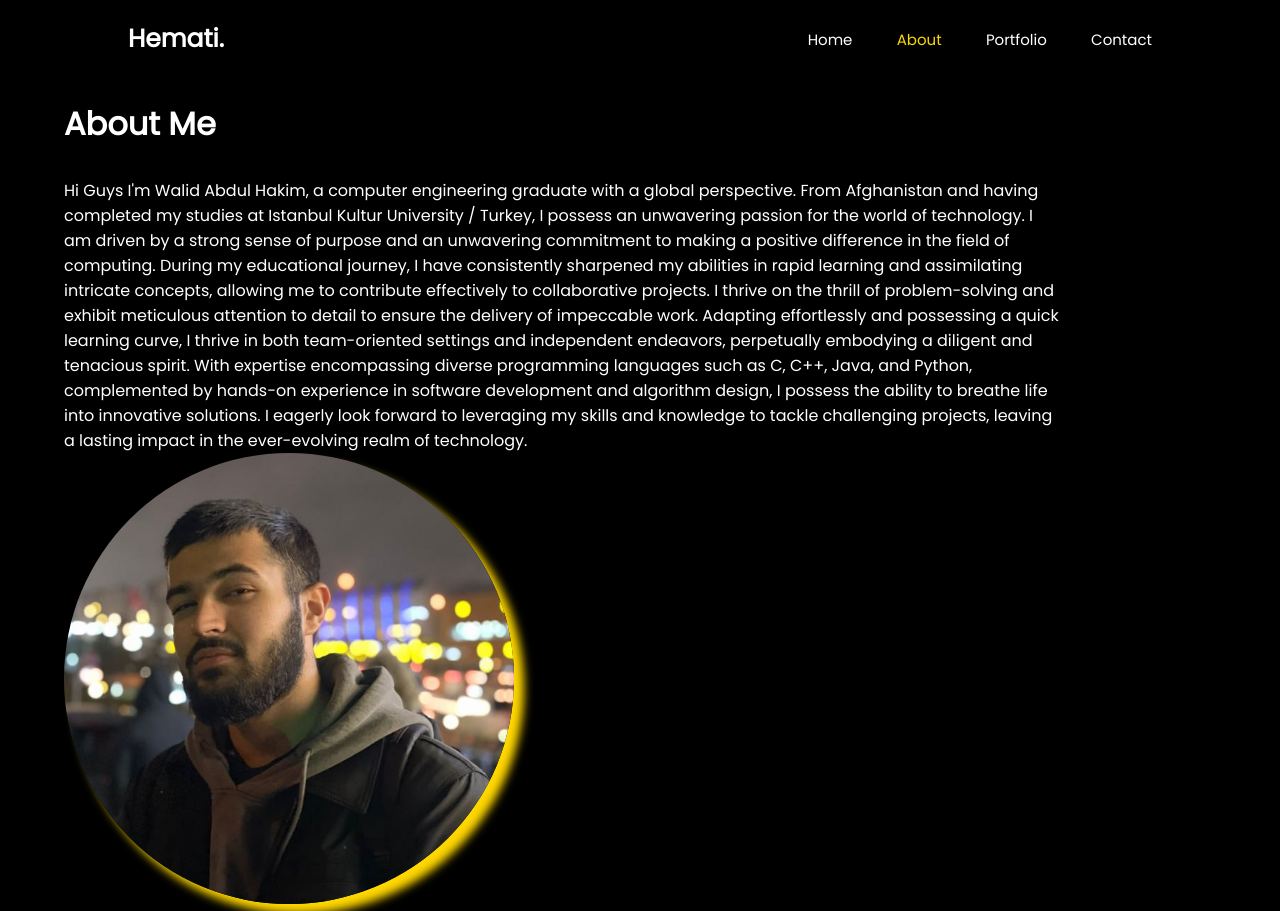
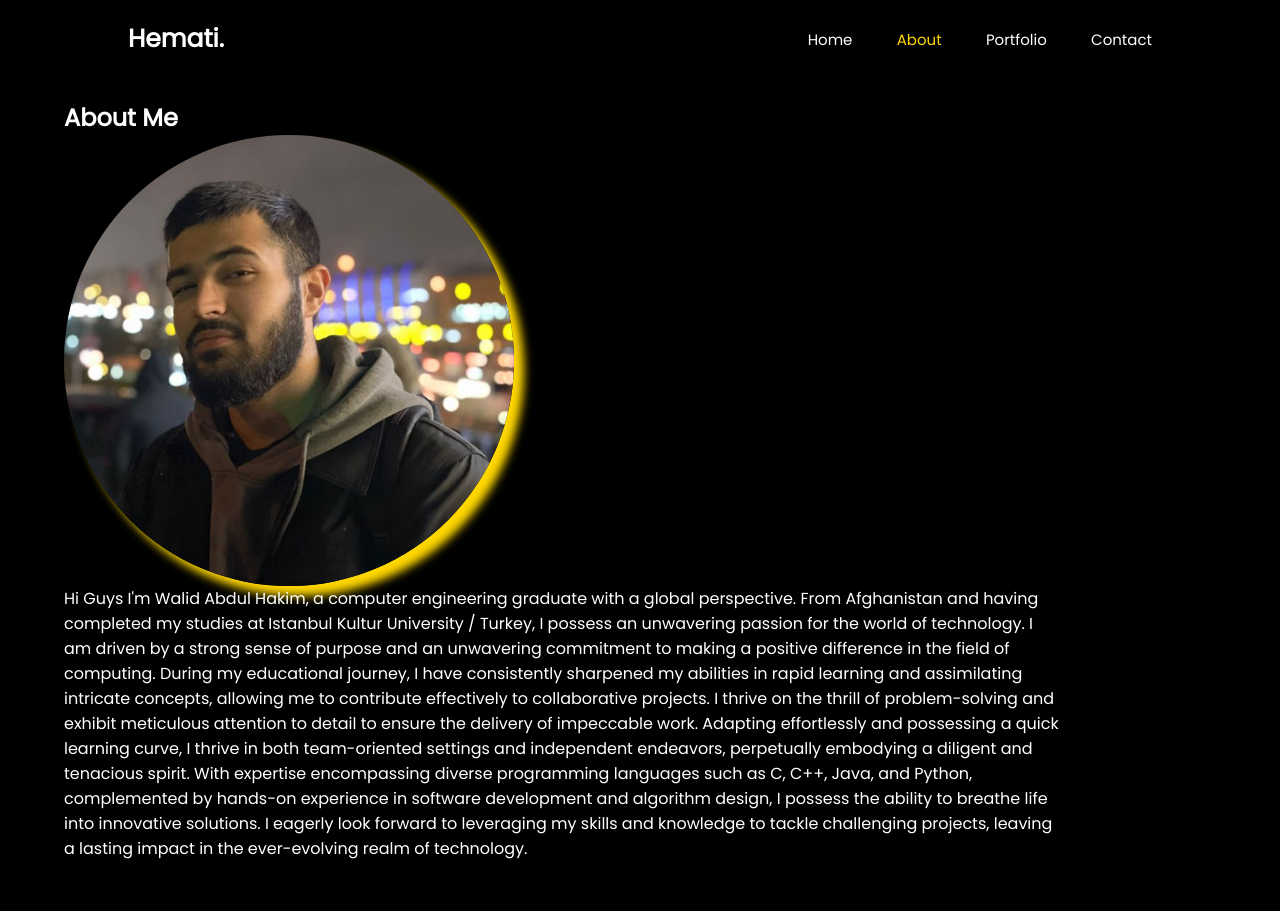
Before and after one commit to walidabdulhakim/walidabdulhakim.github.io, a plain HTML site: page about.html in a window 1280 px wide. After the commit the page ends 861 px from the top, so only its background shows below. Drawn offline with Linux system fonts and the light colour scheme.

Commit message:
Update about.html

```diff
--- a/about.html
+++ b/about.html
@@ -23,8 +23,11 @@
 
     <body>
         <section class="about">
+                <h1>About Me</h1>
+                <div class="self_img">
+                    <img src="perimg.jpg" alt="" style="display: grid;">
+                </div>
             <div class="about-section">
-                <h1>About Me</h1>
                 <p> Hi Guys I'm Walid Abdul Hakim, a computer engineering graduate with a global perspective.
                     From Afghanistan and having completed my studies at Istanbul Kultur University / Turkey,
                     I possess an unwavering passion for the world of technology. I am driven by a strong sense
@@ -40,9 +43,7 @@
                         my skills and knowledge to tackle challenging projects, leaving a lasting impact in the ever-evolving
                         realm of technology.</p>
                 </div>
-                <div class="self_img">
-                    <img src="perimg.jpg" alt="">
-                </div>
+
         </div>
 
     </body>
```
